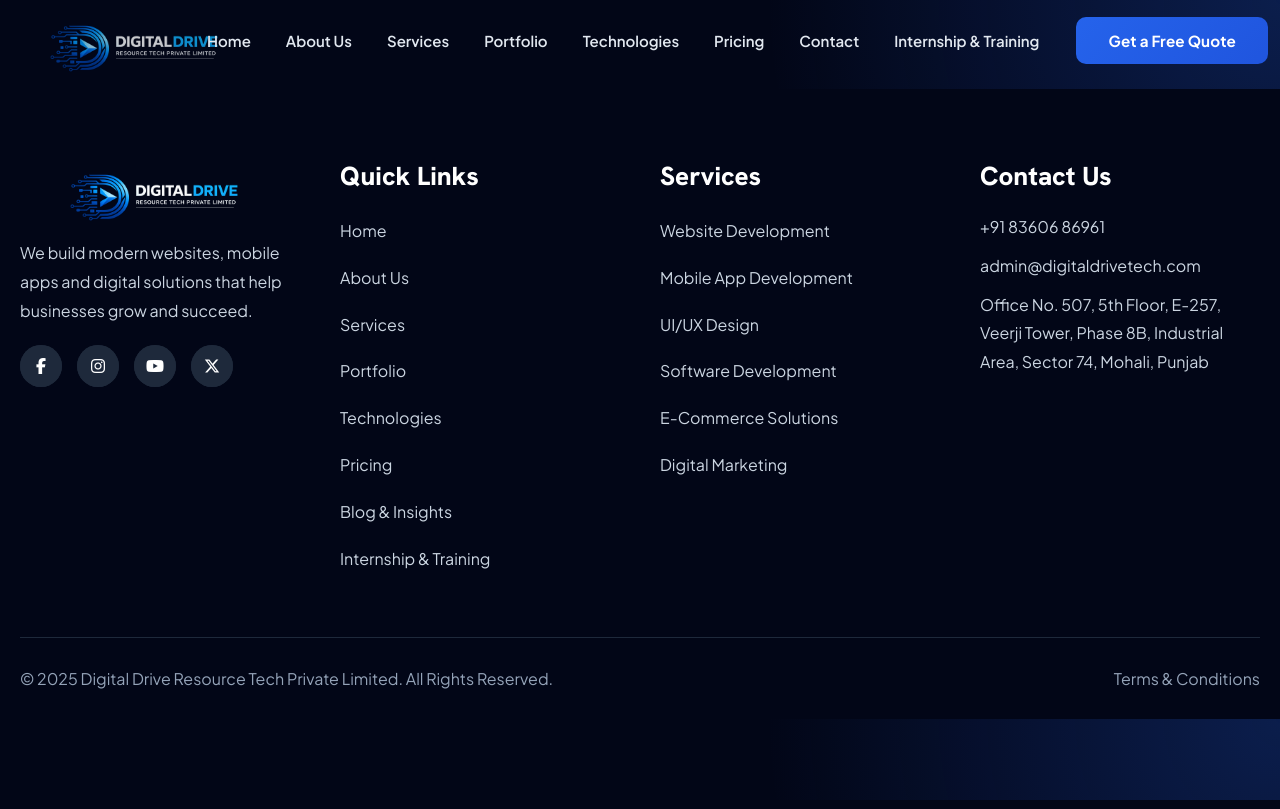
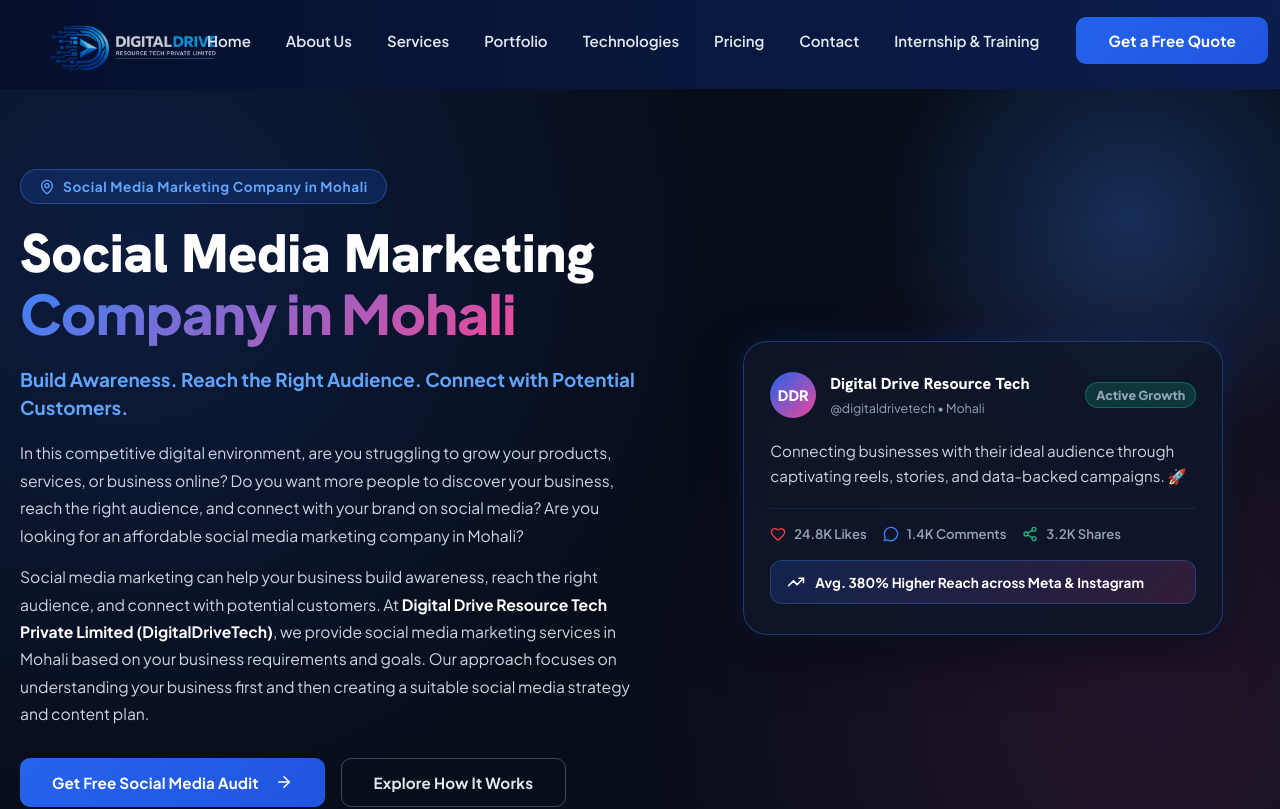
Before and after one commit to rkaushal1130/digitaldrivetech, a React (Create React App) app: page /social-media-marketing-company-in-mohali in a window 1280 px wide. Shown: the top 809 px of the page. Built offline with nearby package versions, Linux system fonts and the light colour scheme; no server answers.

Commit message:
Update SEO, Social Media Marketing, and Home page metadata, URL optimization, and sitemap

```diff
--- a/public/index.html
+++ b/public/index.html
@@ -16,7 +16,7 @@
   <meta name="googlebot" content="index, follow, max-snippet:-1, max-image-preview:large, max-video-preview:-1" />
 
   <meta name="description"
-    content="Digital Drive Resource builds AI solutions, custom software, websites, mobile apps, cloud platforms, automation systems, UI/UX design, and digital transformation services." />
+    content="Digital Drive Resource Tech Private Limited (DigitalDriveTech) is an IT and digital solutions company in Mohali providing website, mobile app, software, UI/UX, e-commerce, and digital marketing services, along with professional courses." />
 
   <!-- Manifest -->
   <link rel="manifest" href="%PUBLIC_URL%/manifest.json" />
@@ -40,7 +40,7 @@
     <link rel="stylesheet" href="https://cdnjs.cloudflare.com/ajax/libs/font-awesome/6.5.1/css/all.min.css" />
   </noscript>
 
-  <title>Digital Drive Resource Private Limited</title>
+  <title>Digital Solutions & Marketing Company | DigitalDriveTech</title>
 </head>
 
 <body>
--- a/src/components/services/digital-marketing/DigiMarkServicesList.jsx
+++ b/src/components/services/digital-marketing/DigiMarkServicesList.jsx
@@ -12,7 +12,7 @@
     title: 'SEO (Search Engine Optimization)',
     description: 'Improve search rankings, organic traffic, and online visibility.',
     icon: <Search size={26} />,
-    path: '/services/seo',
+    path: '/seo-company-in-mohali',
   },
   {
     id: 2,
@@ -28,7 +28,7 @@
     title: 'SMM (Social Media Marketing)',
     description: 'Build brand awareness and engage your target audience.',
     icon: <Share2 size={26} />,
-    path: '/services/social-media-marketing',
+    path: '/social-media-marketing-company-in-mohali',
   },
   {
     id: 4,
--- a/src/pages/Home.jsx
+++ b/src/pages/Home.jsx
@@ -1,3 +1,5 @@
+import React, { useEffect } from "react";
+import SEOHead from "../components/common/SEOHead";
 import Hero from "../components/home/Hero";
 import About from "../components/home/About";
 import Services from "../components/home/Services";
@@ -8,8 +10,23 @@
 import '../components/home/HomeMobileFix.css';
 
 export default function Home() {
+  useEffect(() => {
+    window.scrollTo(0, 0);
+  }, []);
+
   return (
     <>
+      <SEOHead
+        pageUrl="https://www.digitaldrivetech.com/"
+        pageTitle="Digital Solutions & Marketing Company in Mohali"
+        metaTitle="Digital Solutions & Marketing Company | DigitalDriveTech"
+        metaDescription="Digital Drive Resource Tech Private Limited (DigitalDriveTech) is an IT and digital solutions company in Mohali providing website, mobile app, software, UI/UX, e-commerce, and digital marketing services, along with professional courses."
+        ogTitle="Digital Solutions & Marketing Company | DigitalDriveTech"
+        ogDescription="Digital Drive Resource Tech Private Limited (DigitalDriveTech) is an IT and digital solutions company in Mohali providing website, mobile app, software, UI/UX, e-commerce, and digital marketing services, along with professional courses."
+        ogUrl="https://www.digitaldrivetech.com/"
+        twitterTitle="Digital Solutions & Marketing Company | DigitalDriveTech"
+        twitterDescription="Digital Drive Resource Tech Private Limited (DigitalDriveTech) is an IT and digital solutions company in Mohali providing website, mobile app, software, UI/UX, e-commerce, and digital marketing services, along with professional courses."
+      />
       <Hero />
       <About />
       <Services />
--- a/src/pages/SEO.jsx
+++ b/src/pages/SEO.jsx
@@ -149,7 +149,7 @@
     <div className="seo-page">
       <SEOHead
         pageUrl="https://www.digitaldrivetech.com/seo-company-in-mohali"
-        pageTitle="SEO Company in Mohali | SEO Services | DigitalDriveTech"
+        pageTitle="SEO Services | SEO Company in Mohali"
         metaTitle="SEO Company in Mohali | SEO Services | DigitalDriveTech"
         metaDescription="Boost your online visibility with Digital Drive Resource Tech Private Limited (DigitalDriveTech), a reliable SEO company in Mohali. Get SEO strategies tailored to your business goals."
         ogTitle="SEO Company in Mohali | SEO Services | DigitalDriveTech"
--- a/src/pages/SocialMediaMarketing.jsx
+++ b/src/pages/SocialMediaMarketing.jsx
@@ -1,5 +1,6 @@
 import React, { useEffect } from 'react';
 import { useNavigate } from 'react-router-dom';
+import SEOHead from '../components/common/SEOHead';
 import Container from '../components/ui/Container';
 import Button from '../components/ui/Button';
 import {
@@ -87,6 +88,17 @@
 
   return (
     <div className="smm-page">
+      <SEOHead
+        pageUrl="https://www.digitaldrivetech.com/social-media-marketing-company-in-mohali"
+        pageTitle="Social Media Marketing Company in Mohali"
+        metaTitle="Social media marketing Company in Mohali | DigitalDriveTech"
+        metaDescription="Digital Drive Resource Tech Private Limited (DigitalDriveTech) is a social media marketing company in Mohali offering social media strategies, engaging content, and audience-focused campaigns to help businesses grow online."
+        ogTitle="Social media marketing Company in Mohali | DigitalDriveTech"
+        ogDescription="Digital Drive Resource Tech Private Limited (DigitalDriveTech) is a social media marketing company in Mohali offering social media strategies, engaging content, and audience-focused campaigns to help businesses grow online."
+        ogUrl="https://www.digitaldrivetech.com/social-media-marketing-company-in-mohali"
+        twitterTitle="Social media marketing Company in Mohali | DigitalDriveTech"
+        twitterDescription="Digital Drive Resource Tech Private Limited (DigitalDriveTech) is a social media marketing company in Mohali offering social media strategies, engaging content, and audience-focused campaigns to help businesses grow online."
+      />
       {/* HERO SECTION */}
       <section className="smm-hero">
         <div className="smm-hero-glow"></div>
@@ -99,7 +111,7 @@
               </div>
 
               <h1 className="smm-main-title">
-                SOCIAL MEDIA <span>MARKETING</span>
+                Social Media Marketing <span>Company in Mohali</span>
               </h1>
 
               <p className="smm-tagline">
--- a/src/routes/AppRoutes.jsx
+++ b/src/routes/AppRoutes.jsx
@@ -38,12 +38,13 @@
       <Route path="/software-development" element={<SoftwareDevelopment />} />
       <Route path="/services/digital-marketing" element={<DigitalMarketing />} />
       <Route path="/digital-marketing" element={<DigitalMarketing />} />
-      <Route path="/services/seo" element={<SEO />} />
-      <Route path="/seo" element={<SEO />} />
+      <Route path="/services/seo" element={<Navigate to="/seo-company-in-mohali" replace />} />
+      <Route path="/seo" element={<Navigate to="/seo-company-in-mohali" replace />} />
       <Route path="/seo-company-in-mohali" element={<SEO />} />
-      <Route path="/services/social-media-marketing" element={<SocialMediaMarketing />} />
-      <Route path="/social-media-marketing" element={<SocialMediaMarketing />} />
-      <Route path="/services/smm" element={<SocialMediaMarketing />} />
+      <Route path="/services/social-media-marketing" element={<Navigate to="/social-media-marketing-company-in-mohali" replace />} />
+      <Route path="/social-media-marketing" element={<Navigate to="/social-media-marketing-company-in-mohali" replace />} />
+      <Route path="/services/smm" element={<Navigate to="/social-media-marketing-company-in-mohali" replace />} />
+      <Route path="/social-media-marketing-company-in-mohali" element={<SocialMediaMarketing />} />
       <Route path="/portfolio" element={<PortfolioPage />} />
       <Route path="/technologies" element={<Technologies />} />
       <Route path="/pricing" element={<Pricing />} />
```
Also changed, not shown: 1 other file (tests, documents, lock files or other folders).
